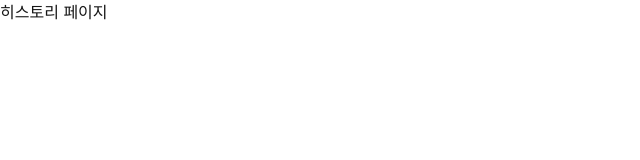
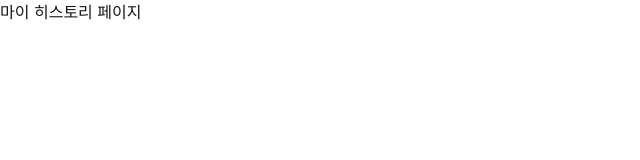
Before and after one commit to Hanium-FactSeeker/factseeker-frontend, a Next.js app: page /my-history in a window 1280 px wide. Shown: the top 160 px of the page, without its empty margins (0-640 px from the left). Built offline with nearby package versions, Linux system fonts and the light colour scheme.

Commit message:
Style: test 코드

```diff
--- a/src/app/my-history/page.tsx
+++ b/src/app/my-history/page.tsx
@@ -1,5 +1,5 @@
 const History = () => {
-  return <div>히스토리 페이지</div>;
+  return <div>마이 히스토리 페이지</div>;
 };
 
 export default History;
```
